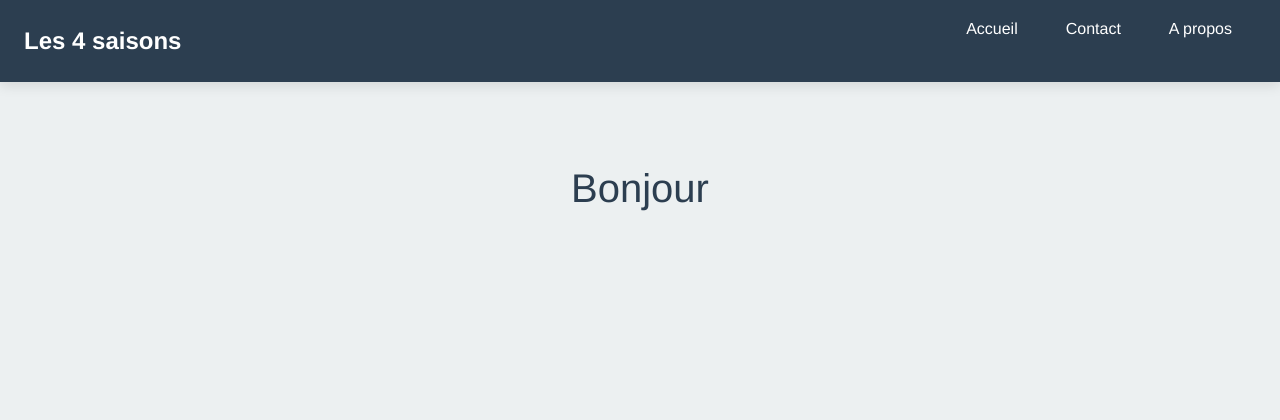
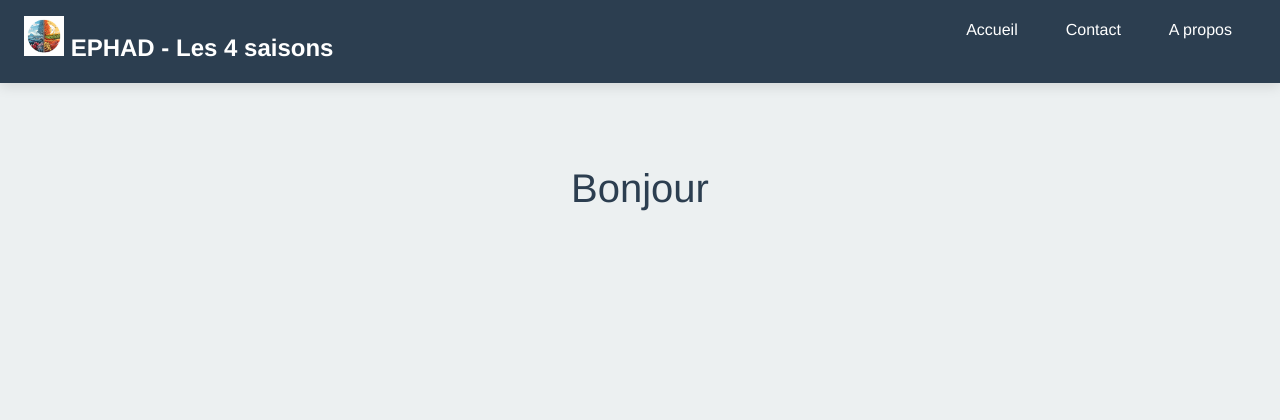
Before and after one commit to Stargate136/EPHAD, a Django app: page / in a window 1280 px wide. Shown: the top 420 px of the page. Run offline with Django 4.2, Linux system fonts and the light colour scheme.

Commit message:
Add logo in the navbar

```diff
--- a/src/core/static/core/css/base/navbar.css
+++ b/src/core/static/core/css/base/navbar.css
@@ -19,6 +19,10 @@ nav a.logo {
 
 nav a.logo:hover {
     color: var(--accent-color);
+}
+
+nav a.logo img {
+    max-height: 40px;
 }
 
 /* Navbar Navigation Styles */
--- a/src/core/templates/core/base.html
+++ b/src/core/templates/core/base.html
@@ -5,7 +5,9 @@
     <meta charset="UTF-8">
     <meta http-equiv="X-UA-Compatible" content="IE=edge">
     <meta name="viewport" content="width=device-width, initial-scale=1.0">
-    <title>Les 4 saisons - {% block title %}{% endblock %}</title>
+    <title>EPHAD - Les 4 saisons - {% block title %}{% endblock %}</title>
+
+    <link rel="icon" href="{% static 'core/img/logo.png' %}" type="image/png">
 
     <!-- Base style sheets -->
     <link rel="stylesheet" href="{% static 'core/css/base/reset.css' %}">
--- a/src/core/templates/core/base/header.html
+++ b/src/core/templates/core/base/header.html
@@ -1,6 +1,9 @@
+{% load static %}
 <nav>
-    <a class="logo" href="{% url 'core:home' %}">Les 4 saisons</a>
-    <!-- TODO : Remplacer par le logo -->
+    <a class="logo" href="{% url 'core:home' %}">
+        <img class="img-logo" src="{% static 'core/img/logo.png' %}" alt="Logo"> EPHAD - Les 4 saisons
+    </a>
+
     <!-- TODO : refaire le collapse
     <button class="navbar-toggler" type="button" data-toggle="collapse" data-target="#navbarNav" aria-controls="navbarNav" aria-expanded="false" aria-label="Toggle navigation">
         <span class="navbar-toggler-icon"></span>
```
Also changed, not shown: README.md, src/contact/static/contact/css/contact_form.css (renamed from src/contact/static/contact/css/index.css), src/core/static/core/img/logo.png (added).
